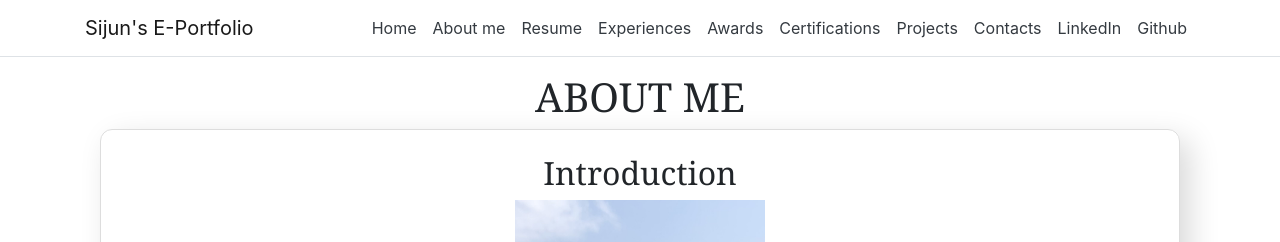
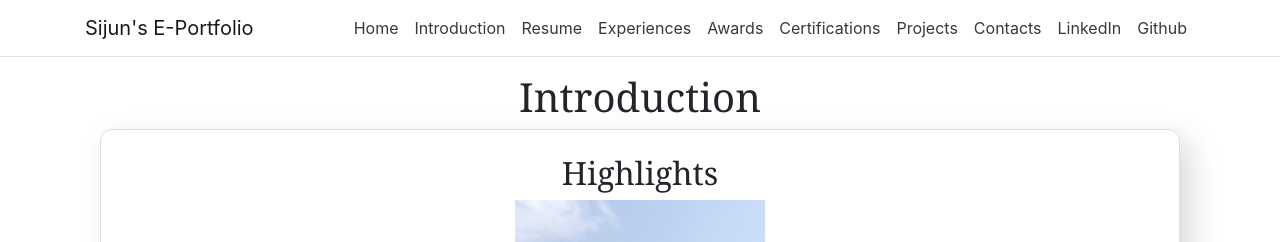
Before and after one commit to junniekim/junPortfolio, an Angular app: page /bio in a window 1280 px wide. Shown: the top 242 px of the page. Built offline with nearby package versions, Linux system fonts and the light colour scheme.

Commit message:
small changes

```diff
--- a/src/app/components/bio/bio.component.html
+++ b/src/app/components/bio/bio.component.html
@@ -1,7 +1,7 @@
 <div class="container" stlye="justify-content: center">
-  <h1 class="center" style="font-family: cambria">ABOUT ME</h1>
+  <h1 class="center" style="font-family: cambria">Introduction</h1>
   <div class="panel mb-4 p-4">
-    <h2 class="center" style="font-family: cambria">Introduction</h2>
+    <h2 class="center" style="font-family: cambria">Highlights</h2>
     <img
       class="center"
       style="max-width: 250px"
--- a/src/app/components/home/home.component.css
+++ b/src/app/components/home/home.component.css
@@ -4,7 +4,7 @@ img {
 }
 .option:hover {
   position: relative;
-  top: -10px;
+  top: -2.5px;
 }
 
 .spin1:hover {
--- a/src/app/components/home/home.component.html
+++ b/src/app/components/home/home.component.html
@@ -25,7 +25,7 @@
         />
       </a>
       <br />
-      <h5>About Me</h5>
+      <h5>Introduction</h5>
     </div>
 
     <div class="col-lg-4 col-md-4 col-sm-4 col-6">
--- a/src/app/components/navigation/navigation.component.css
+++ b/src/app/components/navigation/navigation.component.css
@@ -1,4 +1,4 @@
 .option:hover {
   position: relative;
-  top: -3px;
+  top: -2px;
 }
--- a/src/app/components/navigation/navigation.component.html
+++ b/src/app/components/navigation/navigation.component.html
@@ -24,7 +24,9 @@
             <a class="nav-link text-dark" [routerLink]="['']">Home</a>
           </li>
           <li class="nav-item option" [routerLinkActive]="['link-active']">
-            <a class="nav-link text-dark" [routerLink]="['/bio']"> About me </a>
+            <a class="nav-link text-dark" [routerLink]="['/bio']">
+              Introduction
+            </a>
           </li>
           <li class="nav-item option" [routerLinkActive]="['link-active']">
             <a class="nav-link text-dark" [routerLink]="['/resume']">Resume</a>
```
